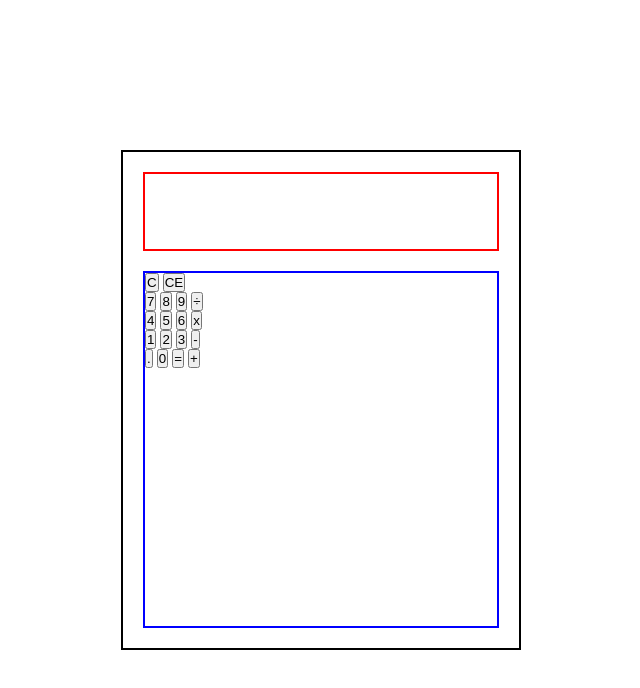
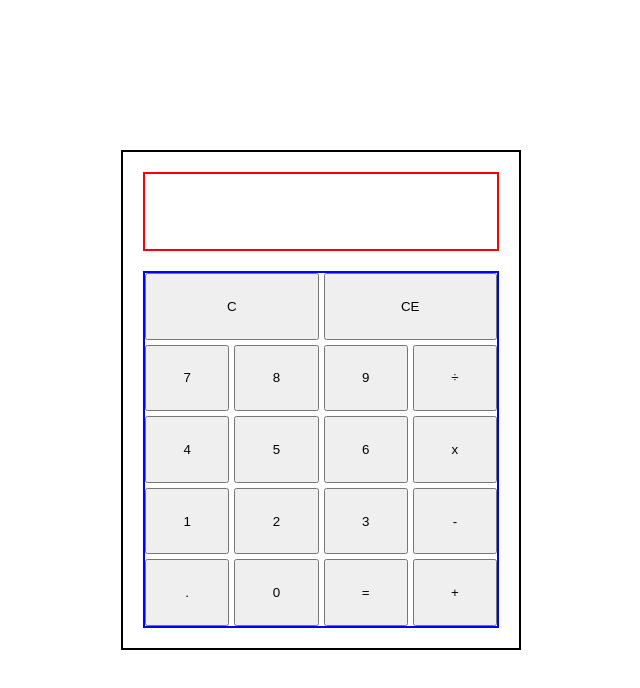
Before and after one commit to codedianq/calculator, a plain HTML site: page index.html in a window 1280 px wide. Shown: the whole page, without its empty margins (319-959 px from the left). Drawn offline with Linux system fonts and the light colour scheme.

Commit message:
Add more style in calculator buttons

```diff
--- a/style.css
+++ b/style.css
@@ -34,4 +34,19 @@ body {
     width: 100%;
     height: 100%;
     margin-top: 20px;
+    display: flex;
+    flex-direction: column;
+    gap: 5px;
 }
+
+.btn-container .button {
+    display: flex;
+    flex: 1;
+    gap: 5px;
+}
+
+.btn-container .delete,
+.delete-all,
+.btn {
+    flex: 1;
+}
```
